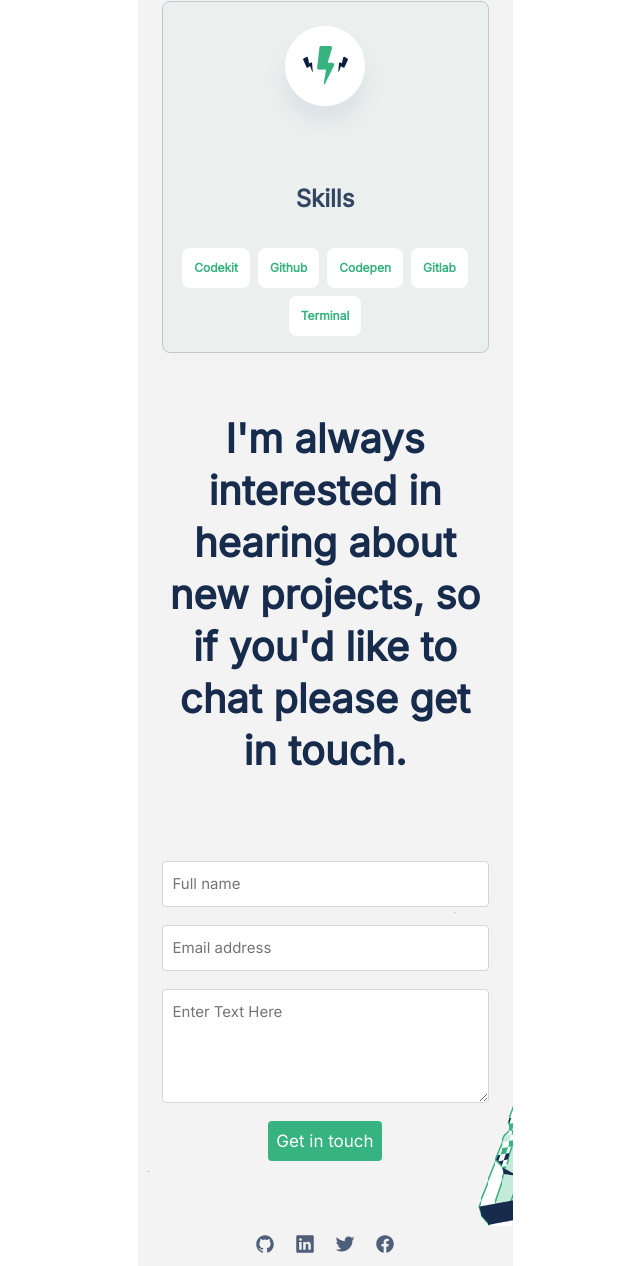
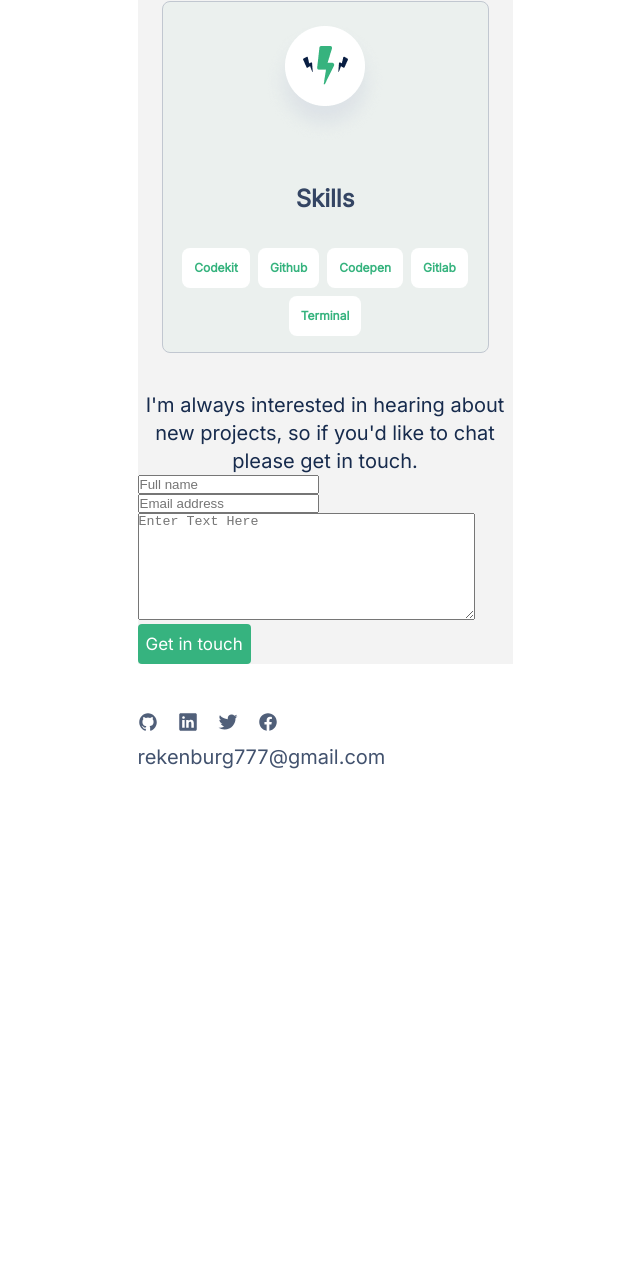
Before and after one commit to Kwaku28/Portfolio-Mobile, a website: page index.html in a window 1280 px wide. Shown: the part 5101-6367 px from the top of the page, without its empty margins (315-955 px from the left). After the commit the page ends 5874 px from the top, so only its background shows below. Drawn offline with nearby package versions, Linux system fonts and the light colour scheme.

Commit message:
Update style.css

```diff
--- a/style.css
+++ b/style.css
@@ -339,82 +339,3 @@ p {
   background: #fff;
   border-radius: 8px;
 }
-
-.contact {
-  display: flex;
-  flex-direction: column;
-  align-items: center;
-}
-
-.contact p {
-  font-family: "Inter", sans-serif;
-  font-style: normal;
-  font-weight: 700;
-  font-size: 40px;
-  line-height: 52px;
-  color: #172b4d;
-  padding: 60px 24px;
-}
-
-form {
-  display: flex;
-  flex-direction: column;
-  align-items: center;
-  padding: 24px 24px 70px;
-  background-image: url(./Images/illustration-contact-mobile.png);
-  background-size: contain;
-  background-repeat: no-repeat;
-  background-position: right;
-}
-
-#fname {
-  padding: 10px;
-  width: 327px;
-  border: 1px solid #d0d9d4;
-  border-radius: 4px;
-  font-family: "Inter", sans-serif;
-  font-style: normal;
-  font-weight: 400;
-  font-size: 15px;
-  line-height: 24px;
-  color: #6b778c;
-}
-
-#email {
-  padding: 10px;
-  width: 327px;
-  border: 1px solid #d0d9d4;
-  border-radius: 4px;
-  font-family: "Inter", sans-serif;
-  font-style: normal;
-  font-weight: 400;
-  font-size: 15px;
-  line-height: 24px;
-  color: #6b778c;
-}
-
-#type {
-  padding: 10px;
-  width: 327px;
-  height: 114px;
-  border: 1px solid #d0d9d4;
-  border-radius: 4px;
-  font-family: "Inter", sans-serif;
-  font-style: normal;
-  font-weight: 400;
-  font-size: 15px;
-  line-height: 24px;
-  color: #091e42;
-}
-
-footer {
-  display: flex;
-  flex-direction: column;
-  align-items: center;
-  padding-top: 0;
-  background: #f3f3f3;
-}
-
-footer .social {
-  padding-top: 0;
-}
```
